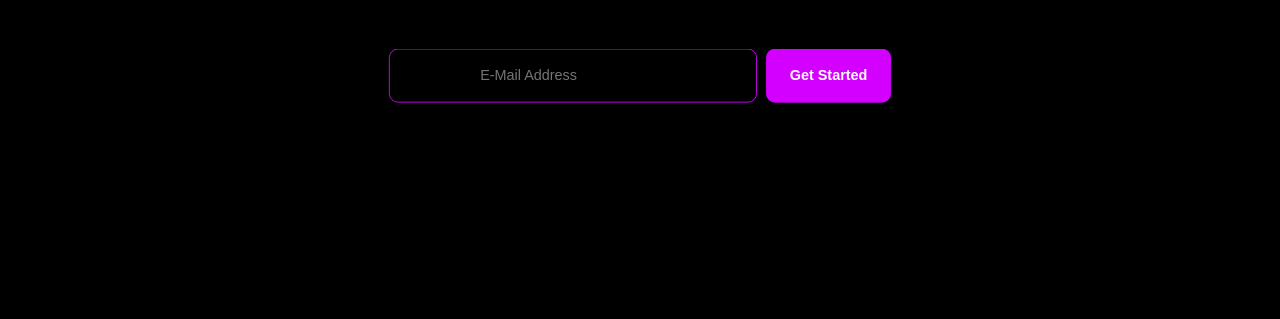
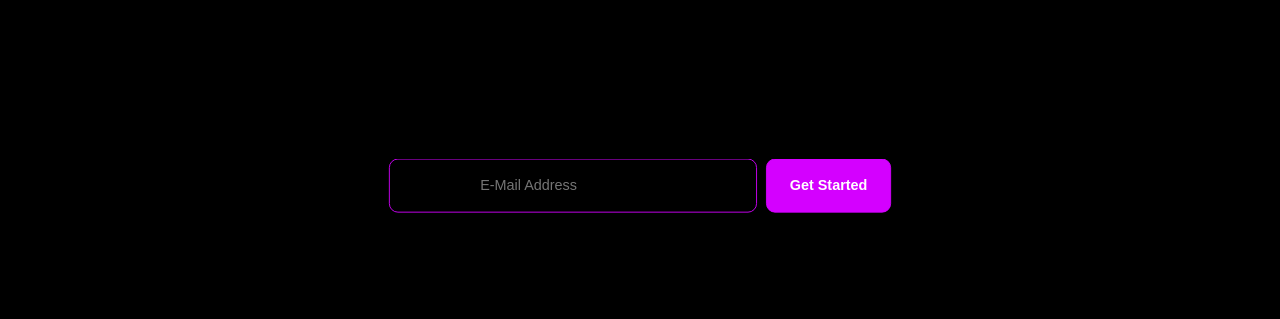
Before and after one commit to InternLay-HG/NoobDevelopers, a plain HTML site: page main.html in a window 1280 px wide. Shown: the part 481-800 px from the top of the page. Drawn offline with Linux system fonts and the light colour scheme.

Commit message:
Update main.css

```diff
--- a/main.css
+++ b/main.css
@@ -125,6 +125,8 @@ body {
     text-align: center;
     max-width: 800px;
     padding: 20px;
+    position: relative;
+    top: 110px;
 }
 
 .hero h1 {
```
